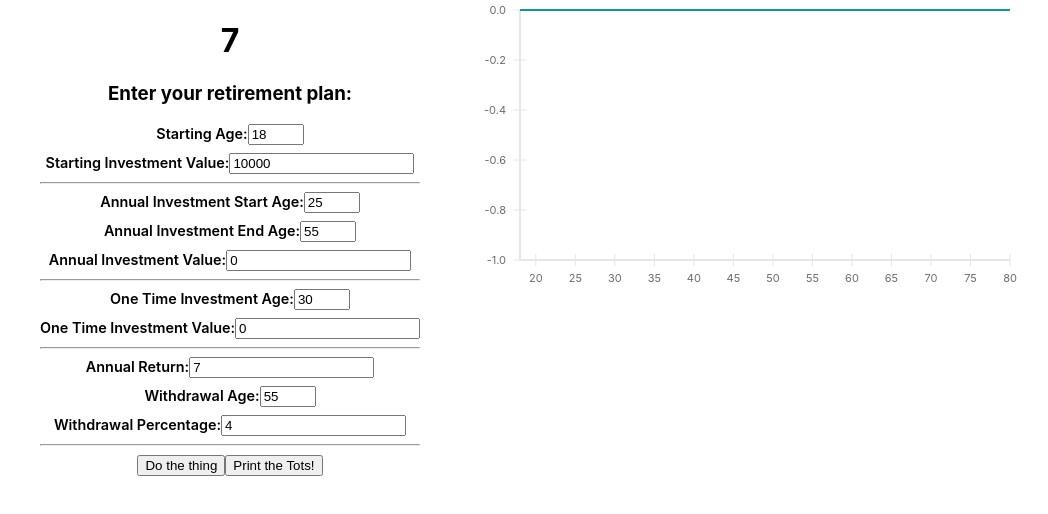
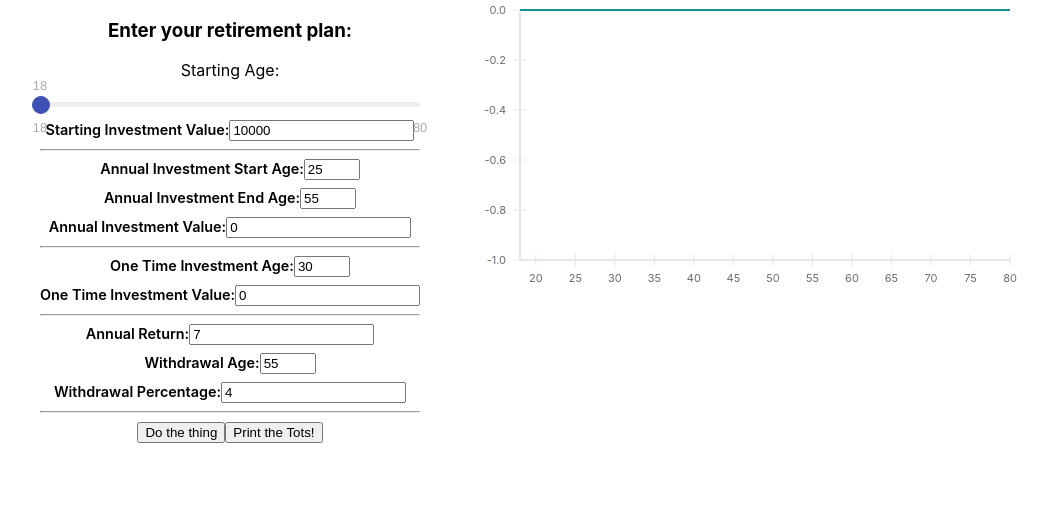
Before and after one commit to d-murphy/reactRetCalc, a React (Create React App) app: page / in a window 1280 px wide. Shown: the top 514 px of the page, without its empty margins (110-1158 px from the left). Built offline with nearby package versions, Linux system fonts and the light colour scheme.

Commit message:
added slider

```diff
--- a/package.json
+++ b/package.json
@@ -1,7 +1,7 @@
 {
   "name": "app",
   "version": "0.1.0",
-  "homepage":".",
+  "homepage": ".",
   "private": true,
   "dependencies": {
     "@testing-library/jest-dom": "^4.2.4",
@@ -9,6 +9,7 @@
     "@testing-library/user-event": "^7.2.1",
     "react": "^16.13.0",
     "react-dom": "^16.13.0",
+    "react-input-range": "^1.3.0",
     "react-scripts": "3.4.0",
     "react-vis": "^1.11.7"
   },
--- a/src/App.js
+++ b/src/App.js
@@ -1,7 +1,9 @@
 import React from 'react';
 import './App.css';
 import '../node_modules/react-vis/dist/style.css';
-import {XYPlot, VerticalGridLines, HorizontalGridLines, XAxis, YAxis, Crosshair, LineSeries} from 'react-vis';
+import {XYPlot, XAxis, YAxis, LineSeries} from 'react-vis';
+import InputRange from 'react-input-range'
+import "react-input-range/lib/css/index.css";
 
 class App extends React.Component {
   constructor() {
@@ -23,7 +25,8 @@ class App extends React.Component {
         oneTimeInv: 0,
         invGrowth: 7,
         withRate: 4,
-        invTotals: invTotals
+        invTotals: invTotals,
+        value: {min: 2, max: 10}
     };
     this.setStateHandler = this.setStateHandler.bind(this);
     this.doCalc = this.doCalc.bind(this);
@@ -77,19 +80,12 @@ class App extends React.Component {
 
    render() {
 
-    const myValues = [
-      {x:5},
-      {x:5}
-    ]
-
     return (
     <div className="App">
       <div className="Inputs">
-        <h1>{this.state.invGrowth}</h1>
         <h3>Enter your retirement plan:</h3>
-        <label>Starting Age:
-          <input type="number" min={18} max={80} value={this.state.startingAge} onChange = {this.setStateHandler} name = "startingAge" />
-        </label>
+        <p>Starting Age:</p>
+        <InputRange maxValue={80} minValue={18} value={this.state.startingAge}  onChange= {startingAge => this.setState({ startingAge })} />
         <label>Starting Investment Value:
           <input type="number" value={this.state.startingInv} onChange = {this.setStateHandler} name = "startingInv" />
         </label>
```
Also changed, not shown: 1 other file (tests, documents, lock files or other folders).
